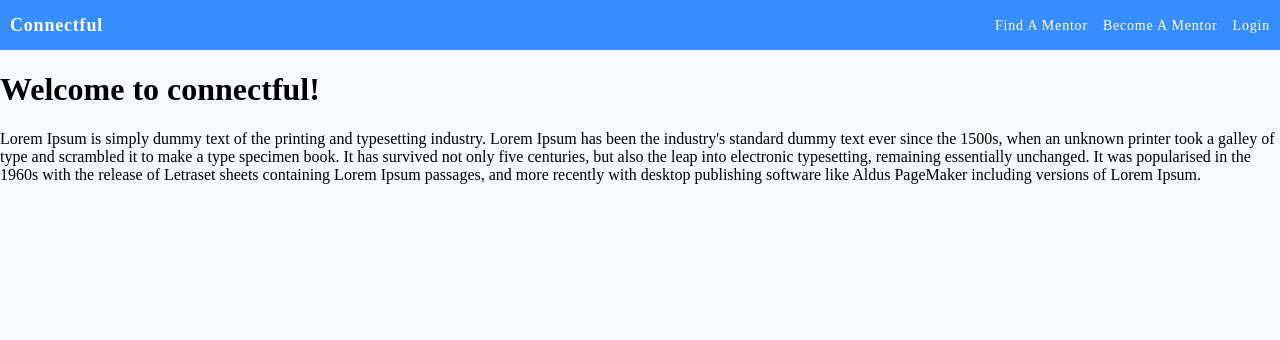
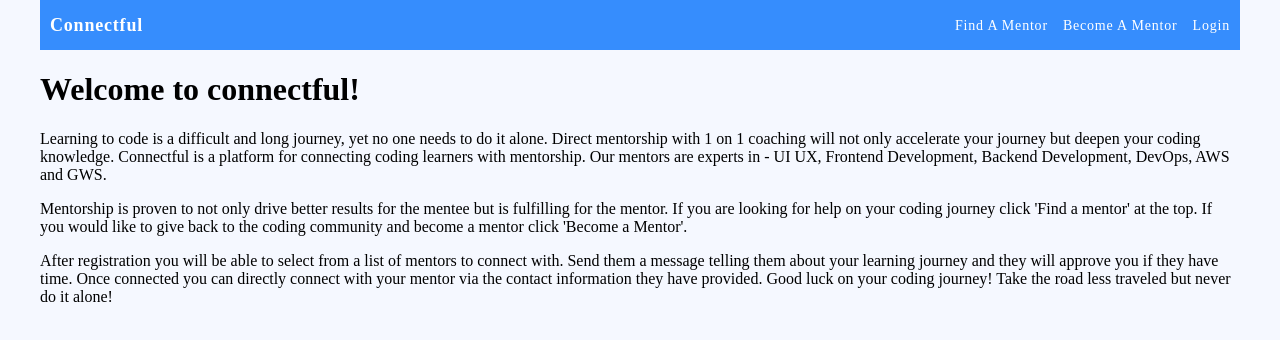
Before and after one commit to RShuken/Capstone-client, a React (Create React App) app: page / in a window 1280 px wide. Shown: the top 340 px of the page. Built offline with nearby package versions, Linux system fonts and the light colour scheme; no server answers.

Commit message:
added instructions and guide information

```diff
--- a/src/App/App.css
+++ b/src/App/App.css
@@ -4,7 +4,7 @@ body {
     'Oxygen', 'Ubuntu', 'Cantarell', 'Fira Sans', 'Droid Sans', 'Helvetica Neue',
     sans-serif;
   min-height: 100vh;
-  margin: 0;
+  margin: 0 20px;
   padding: 0;
   background: #f5f8ff;
 }
--- a/src/App/App.js
+++ b/src/App/App.js
@@ -12,14 +12,12 @@ import Context from '../ApiContext';
 import config from '../config';
 import './App.css';
 import Profile from '../pages/Profile';
-import About from '../pages/About';
 import Connect from '../pages/Connect';
 import EditProfile from '../pages/EditProfile';
 import ConnectMessage from '../pages/ConnnectMessage';
 
 const history = createBrowserHistory();
 
-// refractor the methods out of the state
 class App extends Component {
   state = {
     currentUser: {},
@@ -110,7 +108,6 @@ class App extends Component {
             <Switch>
               <Route exact path={'/'} component={HomePage} />
               <Route exact path={'/profile'} component={Profile} />
-              <Route exact path={'/about'} component={About} />
               <Route exact path={'/connect'} component={Connect} />
               <Route exact path={'/edit_profile'} component={EditProfile} />
               <Route
--- a/src/components/DashboardCards/index.js
+++ b/src/components/DashboardCards/index.js
@@ -45,7 +45,7 @@ const DashboardCards = () => {
     <div className='notice' key={currentUser.id}>
       <h2>{currentUser.name}</h2>
       <p>
-        You have booked {currentUser.open_sessions} sessions out of 3 available
+        You have booked {currentUser.open_sessions} sessions
         this week
       </p>
     </div>
@@ -85,7 +85,20 @@ const DashboardCards = () => {
               </button>
               <p>1 mentor session available this week</p>
             </div>
-          ) : null}
+          ) : (
+            <div className='full_profile_box'>
+              <h2>Welcome to your Dashboard</h2>
+              <p>
+                On the right are Mentors you can connect with. You can view a
+                Mentors full profile and connect with a Mentor here. Once you
+                connect you will be promoted to send a message to the Mentor.
+                The Mentor will be able to view the Message and decide if they
+                have the time to connect. After connecting you will have access
+                to a Mentors personal contact info and you can start scheduling
+                a time.</p>
+              <p>Good luck and keep never stop learning!</p>
+            </div>
+          )}
         </div>
       </div>
     </section>
--- a/src/components/Profile/EditProfile/index.js
+++ b/src/components/Profile/EditProfile/index.js
@@ -32,7 +32,7 @@ function EditProfileComponent() {
   };
 
   return (
-    <>
+    <div className='edit_profile'>
       <form onSubmit={doEditProfile}>
         <label htmlFor='name'>
           Name *
@@ -128,7 +128,7 @@ function EditProfileComponent() {
           </button>
         </label>
       </form>
-    </>
+    </div>
   );
 }
 
--- a/src/index.css
+++ b/src/index.css
@@ -62,3 +62,11 @@
 .page .notice p {
   margin: 0;
 }
+
+.registration_form {
+  width: 300px;
+}
+
+.edit_profile {
+  width: 100px;
+}
--- a/src/pages/About/index.js
+++ /dev/null
@@ -1,24 +0,0 @@
-import React, { Component } from "react";
-import ApiContext from "../../ApiContext";
-import config from "../../config";
-
-function About() {
-  return (
-    <>
-      <h1>Welcome to about connectful!</h1>
-      <p>
-        Lorem Ipsum is simply dummy text of the printing and typesetting
-        industry. Lorem Ipsum has been the industry's standard dummy text ever
-        since the 1500s, when an unknown printer took a galley of type and
-        scrambled it to make a type specimen book. It has survived not only five
-        centuries, but also the leap into electronic typesetting, remaining
-        essentially unchanged. It was popularised in the 1960s with the release
-        of Letraset sheets containing Lorem Ipsum passages, and more recently
-        with desktop publishing software like Aldus PageMaker including versions
-        of Lorem Ipsum.
-      </p>
-    </>
-  );
-}
-
-export default About;
--- a/src/pages/HomePage/index.js
+++ b/src/pages/HomePage/index.js
@@ -1,22 +1,15 @@
-import React, { Component } from "react";
-import ApiContext from "../../ApiContext";
-import config from "../../config";
+import React from "react";
+
 
 function HomePage() {
   return (
     <>
       <h1>Welcome to connectful!</h1>
-      <p>
-        Lorem Ipsum is simply dummy text of the printing and typesetting
-        industry. Lorem Ipsum has been the industry's standard dummy text ever
-        since the 1500s, when an unknown printer took a galley of type and
-        scrambled it to make a type specimen book. It has survived not only five
-        centuries, but also the leap into electronic typesetting, remaining
-        essentially unchanged. It was popularised in the 1960s with the release
-        of Letraset sheets containing Lorem Ipsum passages, and more recently
-        with desktop publishing software like Aldus PageMaker including versions
-        of Lorem Ipsum.
-      </p>
+      <p>Learning to code is a difficult and long journey, yet no one needs to do it alone. Direct mentorship with 1 on 1 coaching will not only accelerate your journey but deepen your coding knowledge. Connectful is a platform for connecting coding learners with mentorship. Our mentors are experts in - UI UX, Frontend Development, Backend Development, DevOps, AWS and GWS.</p>
+
+      <p>Mentorship is proven to not only drive better results for the mentee but is fulfilling for the mentor. If you are looking for help on your coding journey click 'Find a mentor' at the top. If you would like to give back to the coding community and become a mentor click 'Become a Mentor'.</p>
+
+      <p>After registration you will be able to select from a list of mentors to connect with. Send them a message telling them about your learning journey and they will approve you if they have time. Once connected you can directly connect with your mentor via the contact information they have provided. Good luck on your coding journey! Take the road less traveled but never do it alone!</p>
     </>
   );
 }
--- a/src/pages/Registration/index.js
+++ b/src/pages/Registration/index.js
@@ -9,7 +9,7 @@ function Registration() {
   const [formValues, setFormValues] = useState({});
   const [error, setFormError] = useState({});
 
-  const doRegisteration = (e) => {
+  const doRegistration = (e) => {
     e.preventDefault();
     const data = { ...formValues, is_mentor: registrationType === 'mentor' };
     fetch(`${config.API_ENDPOINT}/signup`, {
@@ -39,8 +39,8 @@ function Registration() {
     setFormValues({ ...formValues, [e.target.name]: e.target.value });
   };
   return (
-    <>
-      <form onSubmit={doRegisteration}>
+    <div className="registration_form">
+      <form onSubmit={doRegistration}>
         <input
           required
           onChange={onFormValueChange}
@@ -70,7 +70,7 @@ function Registration() {
         <button type='submit'>Register</button>
       </form>
       {error.msg && <div>{error.msg}</div>}
-    </>
+    </div>
   );
 }
 
```
Also changed, not shown: src/images/connectful_logo.png (added).
